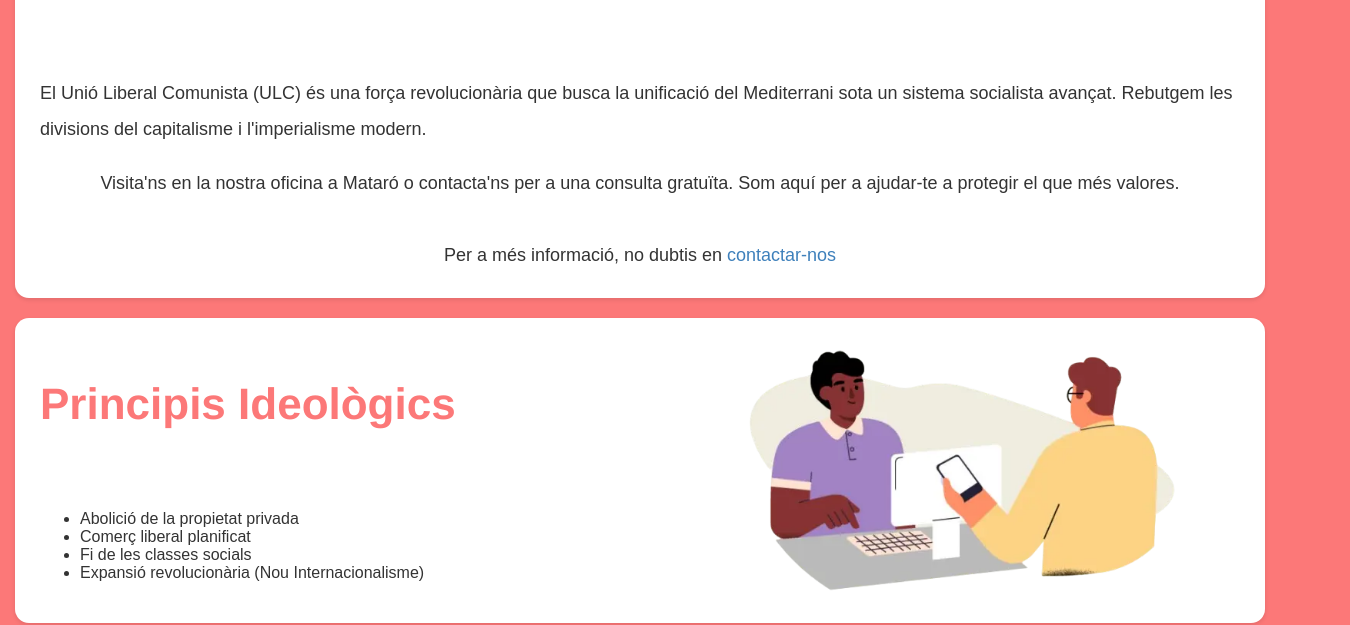
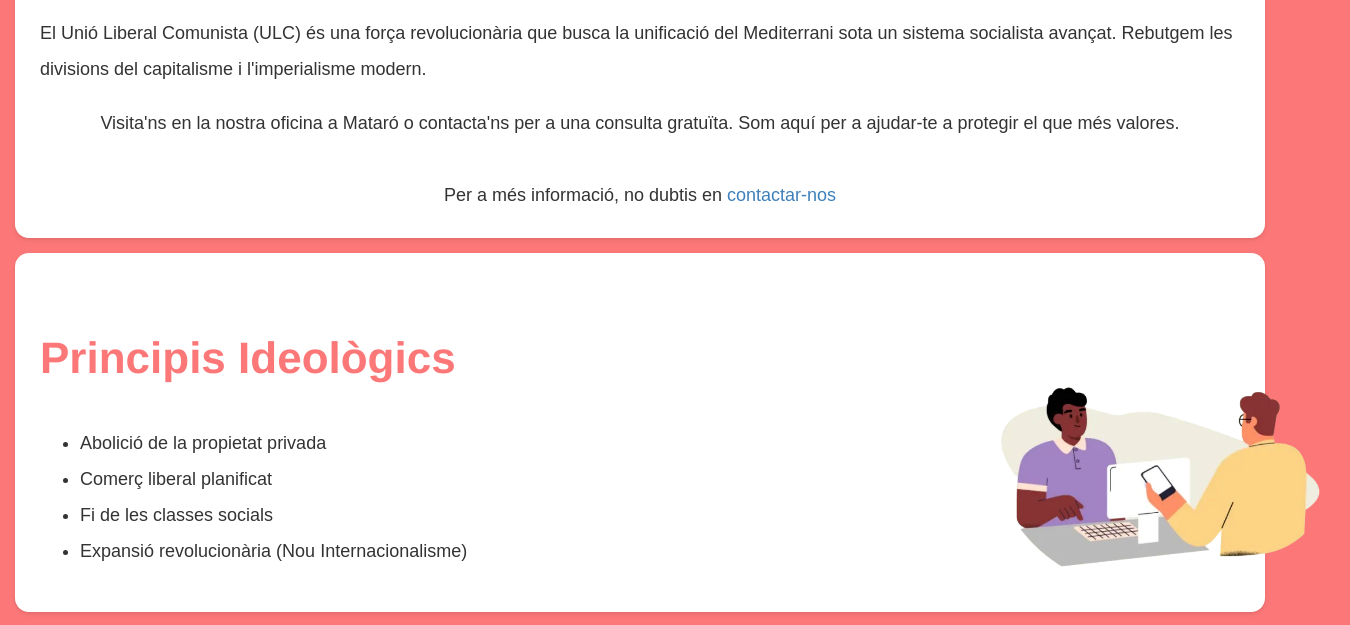
Before and after one commit to Ziraxxxxx/Web-Partit-Politic-PCRM_INS, a plain HTML site: page index.html in a window 1280 px wide. Shown: the part 528-1153 px from the top of the page, 1350 px wide, since content can reach past the window. Drawn offline with Linux system fonts and the light colour scheme.

Commit message:
fix(root): Correct the postion of img of second section and the padding from h2

```diff
--- a/index.html
+++ b/index.html
@@ -39,6 +39,7 @@
         </article>
     </section>
         <section class="second-section" id="about_us">
+        <img class="photo-second-section" src="assets/photo-main.webp" alt="Persones parlant">
         <article class="second-article">
             <h2>Principis Ideològics</h2>
                 <ul>
@@ -47,7 +48,6 @@
                     <li>Fi de les classes socials</li>
                     <li>Expansió revolucionària (Nou Internacionalisme)</li>
                 </ul>
-            <img class="photo-second-section" src="assets/photo-main.webp" alt="Persones parlant">
         </article>
     </section>
     <section class="footer-section">
--- a/style.css
+++ b/style.css
@@ -77,7 +77,7 @@ section {
 
 h2 {
     color: #fc7878;
-    padding-bottom: 65px;
+    padding-bottom: 5px;
     font-family:'Franklin Gothic Medium', 'Arial Narrow', Arial, sans-serif;
     font-size: 44px;
     margin-bottom: 5px;
@@ -94,20 +94,19 @@ h2 {
 }
 
 .second-section {
-    display: flex;
-    justify-content: space-between;
-    align-items: center;
-    margin-top: 20px;
-    position: relative !important;
+    font-size: 18px;
+    line-height: 2;
+    overflow: break-word;
+    position: relative;
 }
 
 .photo-second-section {
-    width: 40%;
-    height: auto;
-    left: 700px;
-    bottom: 15px;
     position: absolute;
+    width: 30%;
+    left: 120vh;
+    bottom: 4vh;
 }
+
 
 .text-2 {
     text-align: center;
```
